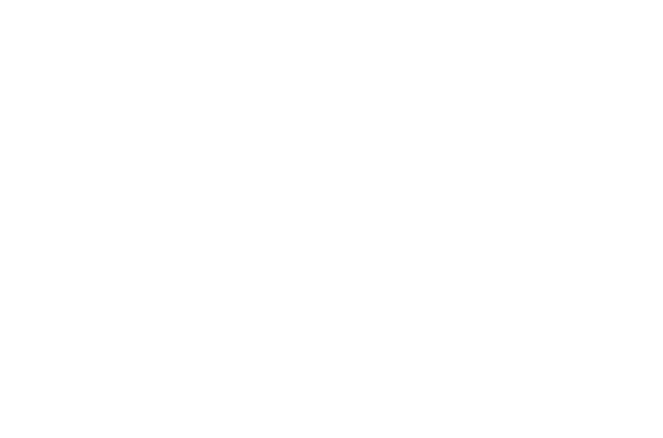
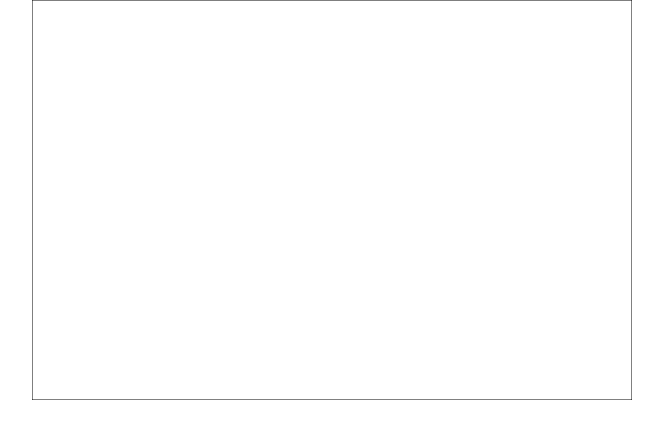
Before and after one commit to AdamRup/edytor-graficzny, a plain HTML site: page index.html in a window 1280 px wide. Shown: the whole page, without its empty margins (308-971 px from the left). Drawn offline with Linux system fonts and the light colour scheme.

Commit message:
zaczynamy

```diff
--- a/index.html
+++ b/index.html
@@ -7,9 +7,25 @@
     <title>Document</title>
 </head>
 <style>
+    body{
+        margin: 0;
+        padding: 0;
+        display: flex;
+        justify-content: center;
+        /* align-items: center; */
+    }
 
 </style>
 <body>
+    <canvas width="600px" height="400px" id="cnvs">
 
+    </canvas>
 </body>
+<script>
+    const canvasElem = document.getElementById('cnvs');
+    const ctx = canvasElem.getContext('2d');
+
+    ctx.strokeRect(0,0,600,400);
+
+</script>
 </html>
```
